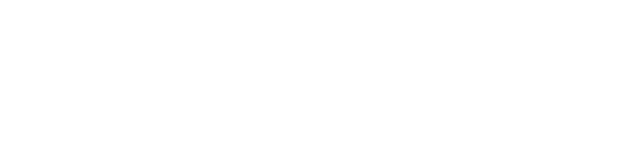
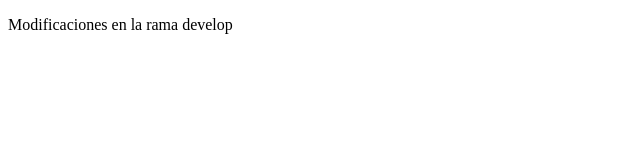
Before and after one commit to Shakermaker18/Santiago-Segura-Proyecto, a plain HTML site: page index.html in a window 1280 px wide. Shown: the whole page, without its empty margins (0-640 px from the left). Drawn offline with Linux system fonts and the light colour scheme.

Commit message:
agrego texto a index para mostrar listado de commits

```diff
--- a/index.html
+++ b/index.html
@@ -4,9 +4,9 @@
     <meta charset="UTF-8">
     <meta http-equiv="X-UA-Compatible" content="IE=edge">
     <meta name="viewport" content="width=device-width, initial-scale=1.0">
-    <title>Document</title>
+    <title>clase-14</title>
 </head>
 <body>
-
+    <p>Modificaciones en la rama develop</p>
 </body>
 </html>
```
